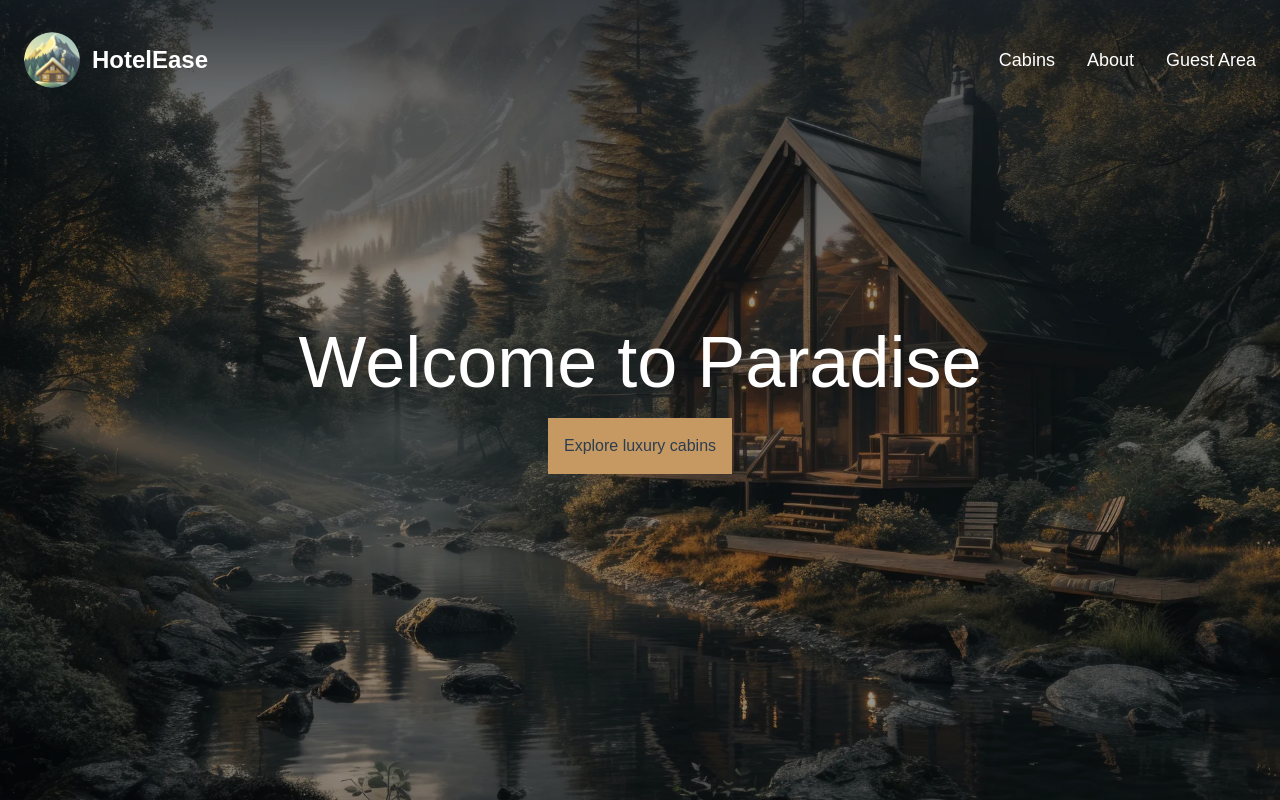
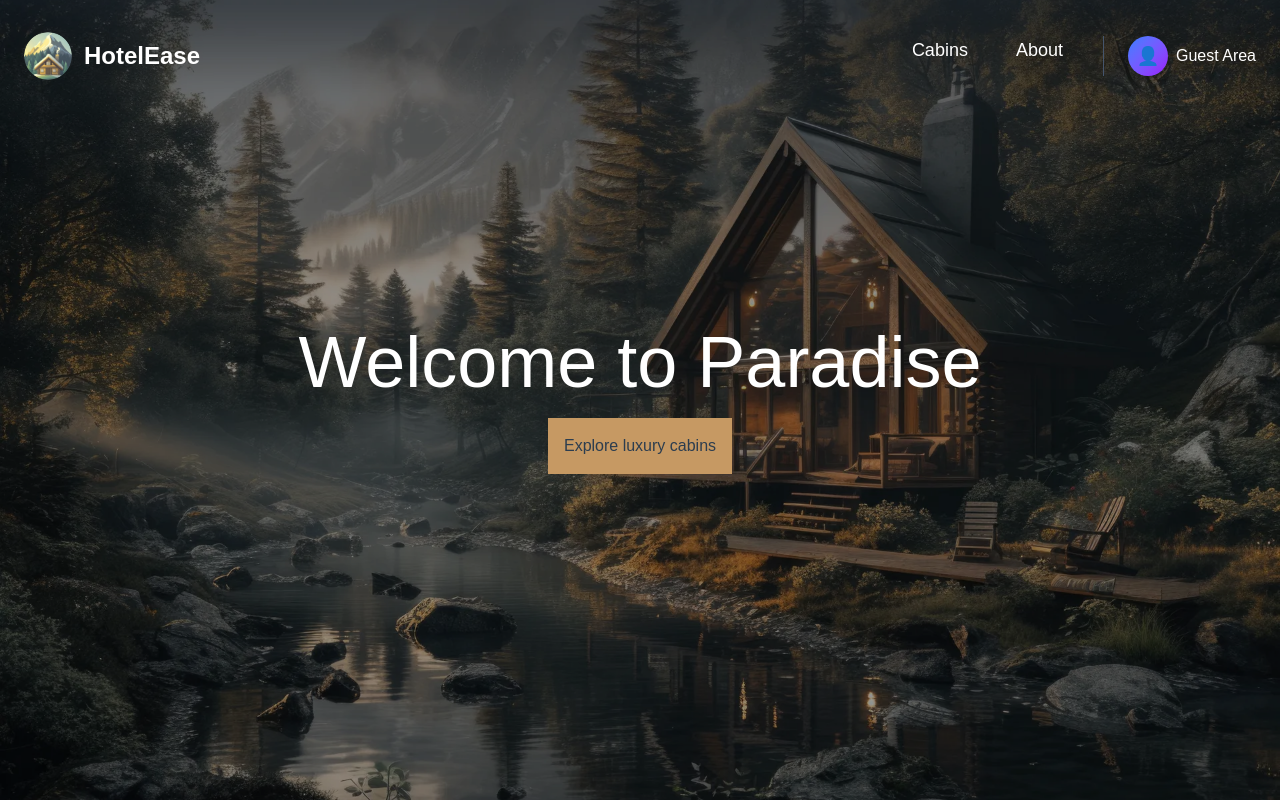
Before and after one commit to Abhay1622/book_cabin, a Next.js app: page / in a window 1280 px wide. Built offline with nearby package versions, Linux system fonts and the light colour scheme; no server answers.

Commit message:
updated Navbar

```diff
--- a/components/Navbar.tsx
+++ b/components/Navbar.tsx
@@ -4,80 +4,41 @@ import { useState } from 'react';
 import Image from 'next/image';
 import Link from 'next/link';
 import { Menu, X } from 'lucide-react';
+import { useSession } from 'next-auth/react';
 
 const Navbar = () => {
   const [isMenuOpen, setIsMenuOpen] = useState(false);
+  const { data: session } = useSession();
 
-  const toggleMenu = () => {
-    setIsMenuOpen((prev) => !prev);
-  };
+  const toggleMenu = () => setIsMenuOpen((prev) => !prev);
 
   return (
     <nav className="w-full absolute top-0 left-0 z-30 text-white mt-4">
       <div className="max-w-7xl mx-auto px-4 sm:px-6">
         <div className="flex justify-between items-center py-4">
+
           {/* Logo */}
-          <Link href="/" className="flex items-center space-x-3">
-            <div className="w-12 h-12 sm:w-14 sm:h-14 rounded-full overflow-hidden relative">
+          <Link href="/" className="flex items-center space-x-2 sm:space-x-3">
+            <div className="w-10 h-10 sm:w-12 sm:h-12 rounded-full overflow-hidden relative">
               <Image
                 src="/logo.webp"
                 alt="HotelEase Logo"
                 fill
                 className="object-cover"
-                sizes="(max-width: 640px) 48px, 56px"
+                sizes="(max-width: 640px) 40px, (max-width: 768px) 48px, 56px"
                 priority
               />
             </div>
-            <h1 className="text-xl sm:text-2xl font-bold">HotelEase</h1>
+            <h1 className="text-lg sm:text-xl md:text-2xl font-bold">HotelEase</h1>
           </Link>
 
-          {/* Desktop Menu */}
-          <ul className="hidden md:flex space-x-8 text-base sm:text-lg">
-            <li>
-              <Link
-                href="/cabins"
-                className="hover:text-amber-300 transition-colors duration-200"
-              >
-                Cabins
-              </Link>
-            </li>
-            <li>
-              <Link
-                href="/about"
-                className="hover:text-amber-300 transition-colors duration-200"
-              >
-                About
-              </Link>
-            </li>
-            <li>
-              <Link
-                href="/guest-area"
-                className="hover:text-amber-300 transition-colors duration-200"
-              >
-                Guest Area
-              </Link>
-            </li>
-          </ul>
-
-          {/* Mobile Menu Button */}
-          <button
-            className="md:hidden p-2 rounded-lg hover:bg-white/10 transition"
-            onClick={toggleMenu}
-            aria-expanded={isMenuOpen}
-            aria-label={isMenuOpen ? 'Close menu' : 'Open menu'}
-          >
-            {isMenuOpen ? <X size={28} /> : <Menu size={28} />}
-          </button>
-        </div>
-
-        {isMenuOpen && (
-          <div className="md:hidden bg-[#141C24]/95 backdrop-blur-md rounded-lg mt-2 p-4 absolute w-full left-0 shadow-lg border border-slate-700">
-            <ul className="flex flex-col space-y-4 text-lg">
+          {/* Desktop Navigation */}
+          <div className="hidden lg:flex items-center">
+            <ul className="flex space-x-6 lg:space-x-8 text-base lg:text-lg">
               <li>
                 <Link
                   href="/cabins"
-                  className="block hover:text-amber-300 transition-colors"
-                  onClick={() => setIsMenuOpen(false)}
+                  className="hover:text-amber-300 transition-colors duration-200 px-2 py-1"
                 >
                   Cabins
                 </Link>
@@ -85,8 +46,66 @@ const Navbar = () => {
               <li>
                 <Link
                   href="/about"
-                  className="block hover:text-amber-300 transition-colors"
-                  onClick={() => setIsMenuOpen(false)}
+                  className="hover:text-amber-300 transition-colors duration-200 px-2 py-1"
+                >
+                  About
+                </Link>
+              </li>
+
+              {/* Unified Guest Area Link (with image + label) */}
+              <li>
+                <Link
+                  href="/guest-area"
+                  className="flex items-center gap-2 hover:text-amber-300 transition-colors duration-200 pl-6 border-l border-slate-600"
+                >
+                  {session?.user?.image ? (
+                    <img
+                      src={session.user.image}
+                      alt="Profile"
+                      className="w-10 h-10 rounded-full object-cover"
+                    />
+                  ) : (
+                    <div className="w-10 h-10 bg-gradient-to-br from-blue-500 to-purple-600 rounded-full flex items-center justify-center text-white font-bold text-lg shadow-lg">
+                      {session?.user?.name?.[0]?.toUpperCase() ||
+                        session?.user?.email?.[0]?.toUpperCase() ||
+                        '👤'}
+                    </div>
+                  )}
+                  <span className="text-sm lg:text-base hidden xl:block">Guest Area</span>
+                </Link>
+              </li>
+            </ul>
+          </div>
+
+          {/* Mobile Menu Button */}
+          <button
+            className="lg:hidden p-2 rounded-lg hover:bg-white/10 transition"
+            onClick={toggleMenu}
+            aria-expanded={isMenuOpen}
+            aria-label={isMenuOpen ? 'Close menu' : 'Open menu'}
+          >
+            {isMenuOpen ? <X size={24} /> : <Menu size={24} />}
+          </button>
+        </div>
+
+        {/* Mobile Menu Dropdown */}
+        {isMenuOpen && (
+          <div className="lg:hidden bg-[#141C24]/95 backdrop-blur-md rounded-lg mt-2 mx-4 overflow-hidden shadow-lg border border-slate-700">
+            <ul className="flex flex-col space-y-1 text-base">
+              <li>
+                <Link
+                  href="/cabins"
+                  className="block px-4 py-3 hover:bg-white/10 hover:text-amber-300 transition-colors"
+                  onClick={toggleMenu}
+                >
+                  Cabins
+                </Link>
+              </li>
+              <li>
+                <Link
+                  href="/about"
+                  className="block px-4 py-3 hover:bg-white/10 hover:text-amber-300 transition-colors"
+                  onClick={toggleMenu}
                 >
                   About
                 </Link>
@@ -94,10 +113,23 @@ const Navbar = () => {
               <li>
                 <Link
                   href="/guest-area"
-                  className="block hover:text-amber-300 transition-colors"
-                  onClick={() => setIsMenuOpen(false)}
+                  className="flex items-center gap-3 px-4 py-3 hover:bg-white/10 hover:text-amber-300 transition-colors border-t border-slate-600"
+                  onClick={toggleMenu}
                 >
-                  Guest Area
+                  {session?.user?.image ? (
+                    <img
+                      src={session.user.image}
+                      alt="Profile"
+                      className="w-10 h-10 rounded-full object-cover"
+                    />
+                  ) : (
+                    <div className="w-10 h-10 bg-gradient-to-br from-blue-500 to-purple-600 rounded-full flex items-center justify-center text-white font-bold text-lg shadow-lg">
+                      {session?.user?.name?.[0]?.toUpperCase() ||
+                        session?.user?.email?.[0]?.toUpperCase() ||
+                        '👤'}
+                    </div>
+                  )}
+                  <span>Guest Area</span>
                 </Link>
               </li>
             </ul>
```
